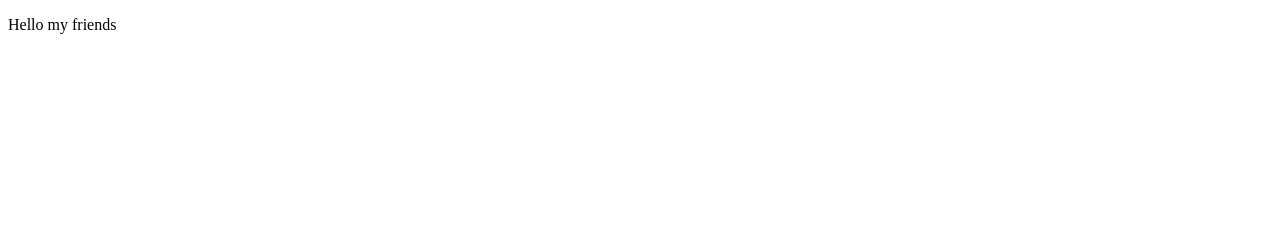
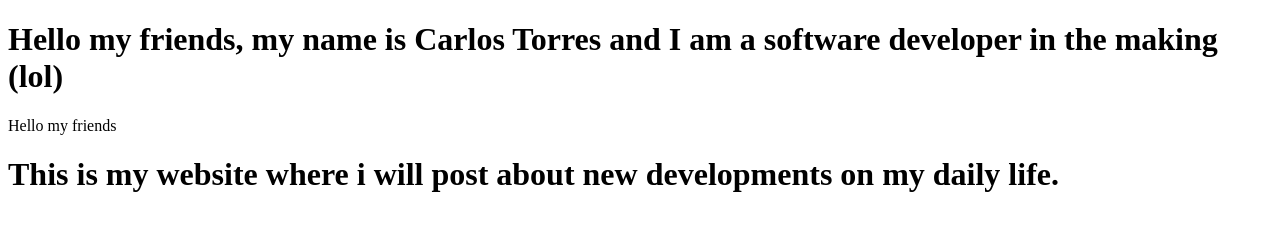
Before and after one commit to carlostorres18/carlostorres18.github.io, a plain HTML site: page website/index.html in a window 1280 px wide. Drawn offline with Linux system fonts and the light colour scheme.

Commit message:
update website

```diff
--- a/website/index.html
+++ b/website/index.html
@@ -2,8 +2,10 @@
 <html>
 <head>
     <title>Carlos Torres</title>
+    <h1>Hello my friends, my name is Carlos Torres and I am a software developer in the making (lol)</h1>
 </head>
 <body>
     <p>Hello my friends</p>
+    <h1>This is my website where i will post about new developments on my daily life.</h1>
 </body>
 </html>
```
